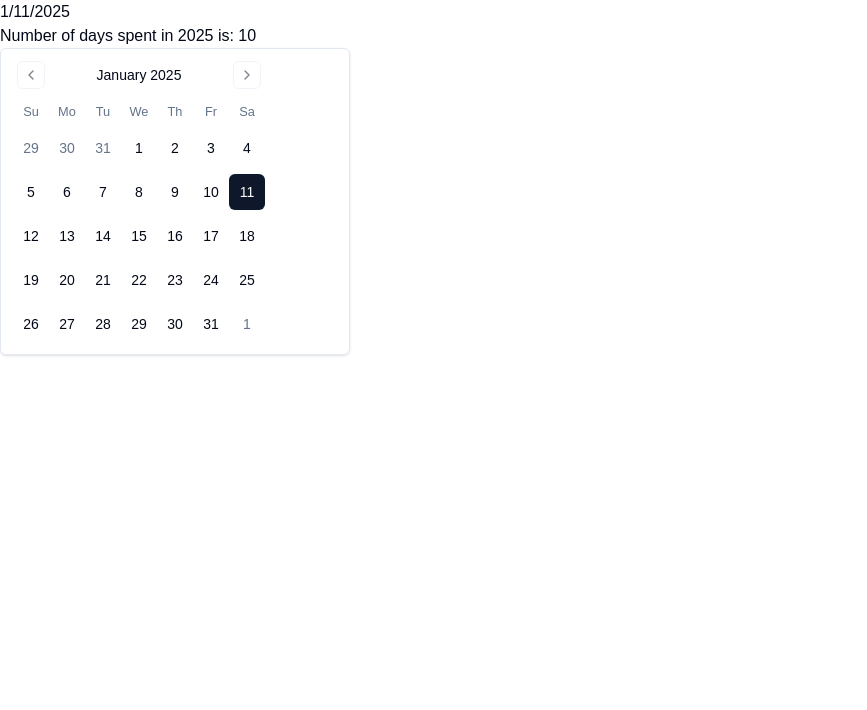
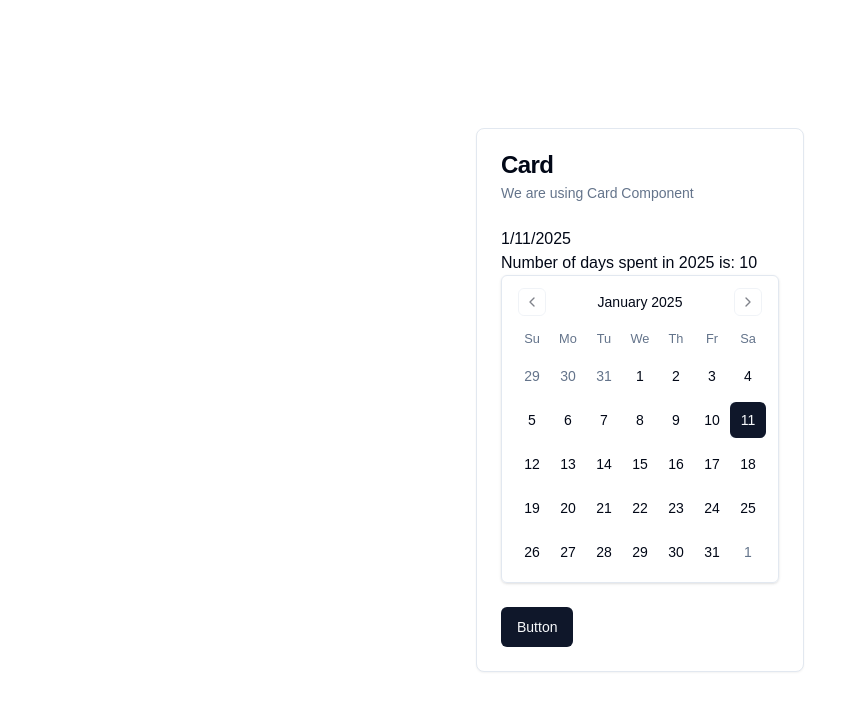
Before and after one commit to Narotam-Mishra/shadcn-ui_tutorials, a Next.js app in the folder shadcn-basics/: page / in a window 1280 px wide. Shown: the top 710 px of the page, without its empty margins (0-867 px from the left). Built offline with nearby package versions, Linux system fonts and the light colour scheme.

Commit message:
shadcn_added_Card_component_1.10

```diff
--- a/shadcn-basics/app/page.tsx
+++ b/shadcn-basics/app/page.tsx
@@ -1,4 +1,8 @@
 "use client"
+
+import MyButton from "./shadcn-components/MyButton";
+import MyCalender from "./shadcn-components/MyCalender";
+import MyCard from "./shadcn-components/MyCard";
 
 // import MyBreadCrumb from "./shadcn-components/MyBreadCrumb";
 
@@ -12,15 +16,14 @@
 // import MyAccordion from "./shadcn-components/MyAccordion";
 // import MyAspectRatio from "./shadcn-components/MyAspectRatio";
 // import MyAlert from "./shadcn-components/MyAlert";
-// import MyButton from "./shadcn-components/MyButton";
-import MyCalender from "./shadcn-components/MyCalender";
+// import MyCalender from "./shadcn-components/MyCalender";
 
 export default function Home() {
   // const params = useSearchParams()
   // const balance = params.get("balance");
 
   return (
-    <div className="w-[350px]">
+    <div className="w-screen h-screen flex justify-center items-center">
       {/* <MyAccordion /> */}
       {/* <MyAlert /> */}
       {/* {
@@ -32,7 +35,8 @@
       {/* <MyBadge title='ShadCN UI' variant="destructive" /> */}
       {/* <MyBreadCrumb /> */}
       {/* <MyButton title="Save" /> */}
-      <MyCalender />
+      {/* <MyCalender /> */}
+      <MyCard title="Card" description="We are using Card Component" content={<MyCalender />} footer={<MyButton title="Button" />}/>
     </div>
   );
 }
--- /dev/null
+++ b/shadcn-basics/app/shadcn-components/MyCard.tsx
@@ -0,0 +1,31 @@
+
+import React from 'react'
+import {
+    Card,
+    CardContent,
+    CardDescription,
+    CardFooter,
+    CardHeader,
+    CardTitle,
+  } from "@/components/ui/card"
+
+const MyCard = ({ title, description, content, footer}: { title: string, description: string, content?: React.ReactNode, footer?: React.ReactNode}) => {
+  return (
+    <div>
+      <Card>
+        <CardHeader>
+          <CardTitle>{title}</CardTitle>
+          <CardDescription>{description}</CardDescription>
+        </CardHeader>
+        <CardContent>
+          <p>{content}</p>
+        </CardContent>
+        <CardFooter>
+          <p>{footer}</p>
+        </CardFooter>
+      </Card>
+    </div>
+  );
+};
+
+export default MyCard
--- /dev/null
+++ b/shadcn-basics/components/ui/card.tsx
@@ -0,0 +1,79 @@
+import * as React from "react"
+
+import { cn } from "@/lib/utils"
+
+const Card = React.forwardRef<
+  HTMLDivElement,
+  React.HTMLAttributes<HTMLDivElement>
+>(({ className, ...props }, ref) => (
+  <div
+    ref={ref}
+    className={cn(
+      "rounded-lg border bg-card text-card-foreground shadow-sm",
+      className
+    )}
+    {...props}
+  />
+))
+Card.displayName = "Card"
+
+const CardHeader = React.forwardRef<
+  HTMLDivElement,
+  React.HTMLAttributes<HTMLDivElement>
+>(({ className, ...props }, ref) => (
+  <div
+    ref={ref}
+    className={cn("flex flex-col space-y-1.5 p-6", className)}
+    {...props}
+  />
+))
+CardHeader.displayName = "CardHeader"
+
+const CardTitle = React.forwardRef<
+  HTMLDivElement,
+  React.HTMLAttributes<HTMLDivElement>
+>(({ className, ...props }, ref) => (
+  <div
+    ref={ref}
+    className={cn(
+      "text-2xl font-semibold leading-none tracking-tight",
+      className
+    )}
+    {...props}
+  />
+))
+CardTitle.displayName = "CardTitle"
+
+const CardDescription = React.forwardRef<
+  HTMLDivElement,
+  React.HTMLAttributes<HTMLDivElement>
+>(({ className, ...props }, ref) => (
+  <div
+    ref={ref}
+    className={cn("text-sm text-muted-foreground", className)}
+    {...props}
+  />
+))
+CardDescription.displayName = "CardDescription"
+
+const CardContent = React.forwardRef<
+  HTMLDivElement,
+  React.HTMLAttributes<HTMLDivElement>
+>(({ className, ...props }, ref) => (
+  <div ref={ref} className={cn("p-6 pt-0", className)} {...props} />
+))
+CardContent.displayName = "CardContent"
+
+const CardFooter = React.forwardRef<
+  HTMLDivElement,
+  React.HTMLAttributes<HTMLDivElement>
+>(({ className, ...props }, ref) => (
+  <div
+    ref={ref}
+    className={cn("flex items-center p-6 pt-0", className)}
+    {...props}
+  />
+))
+CardFooter.displayName = "CardFooter"
+
+export { Card, CardHeader, CardFooter, CardTitle, CardDescription, CardContent }
```
Also changed, not shown: 1 other file (tests, documents, lock files or other folders).
